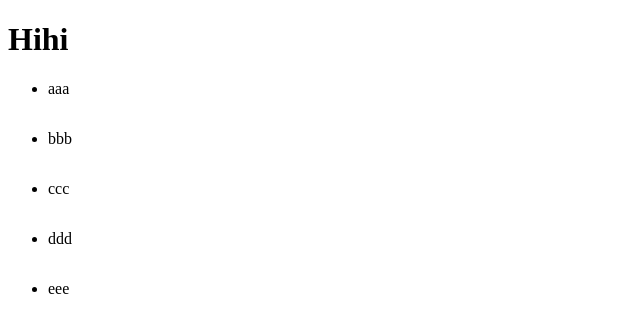
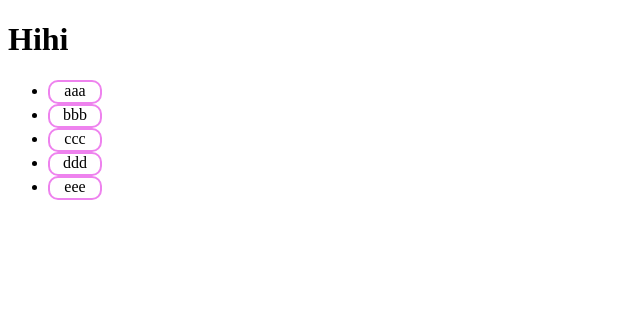
Before and after one commit to ryans610/1215, a plain HTML site: page index.html in a window 1280 px wide. Shown: the whole page, without its empty margins (0-640 px from the left). Drawn offline with Linux system fonts and the light colour scheme.

Commit message:
Add Border Style and Text Display

```diff
--- a/index.css
+++ b/index.css
@@ -8,5 +8,11 @@
 
 ul li
 {
-	height:50px;
+	height:20px;
+	width:50px;
+	border-style:solid;
+	border-width:2px;
+	border-color:violet;
+	border-radius:10px;
+	text-align:center;
 }
```
Also changed, not shown: index.html (indentation only).
